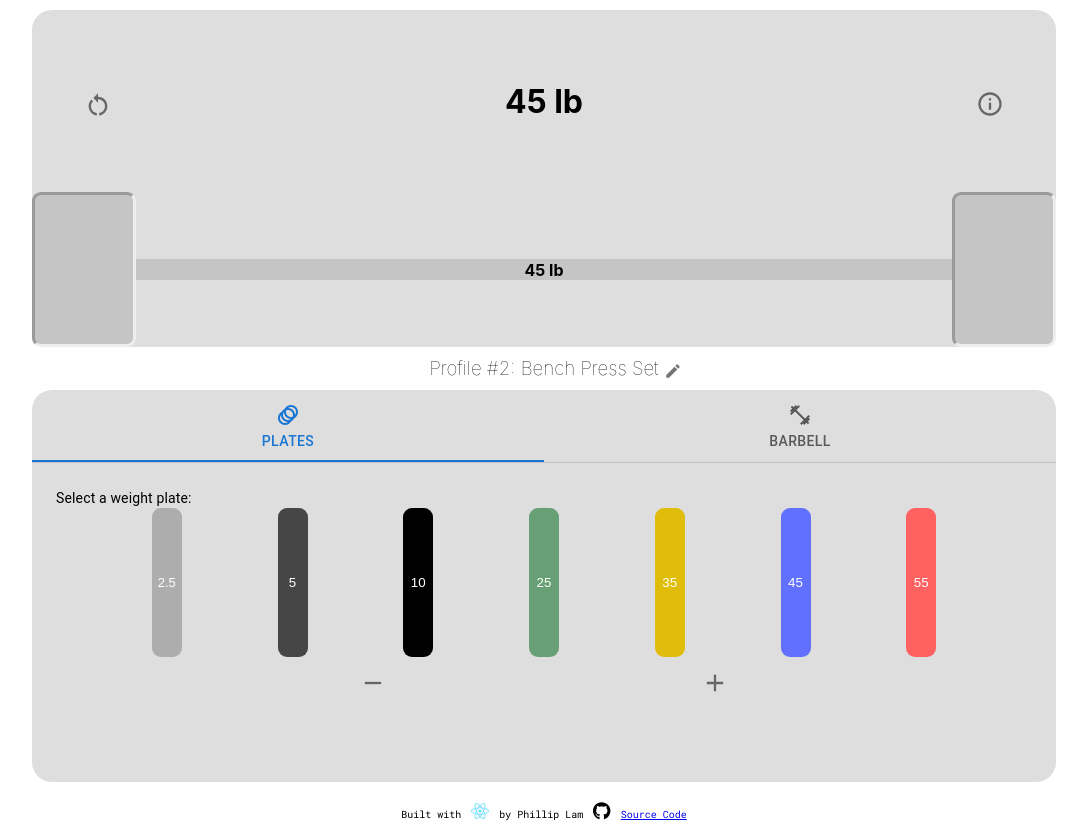
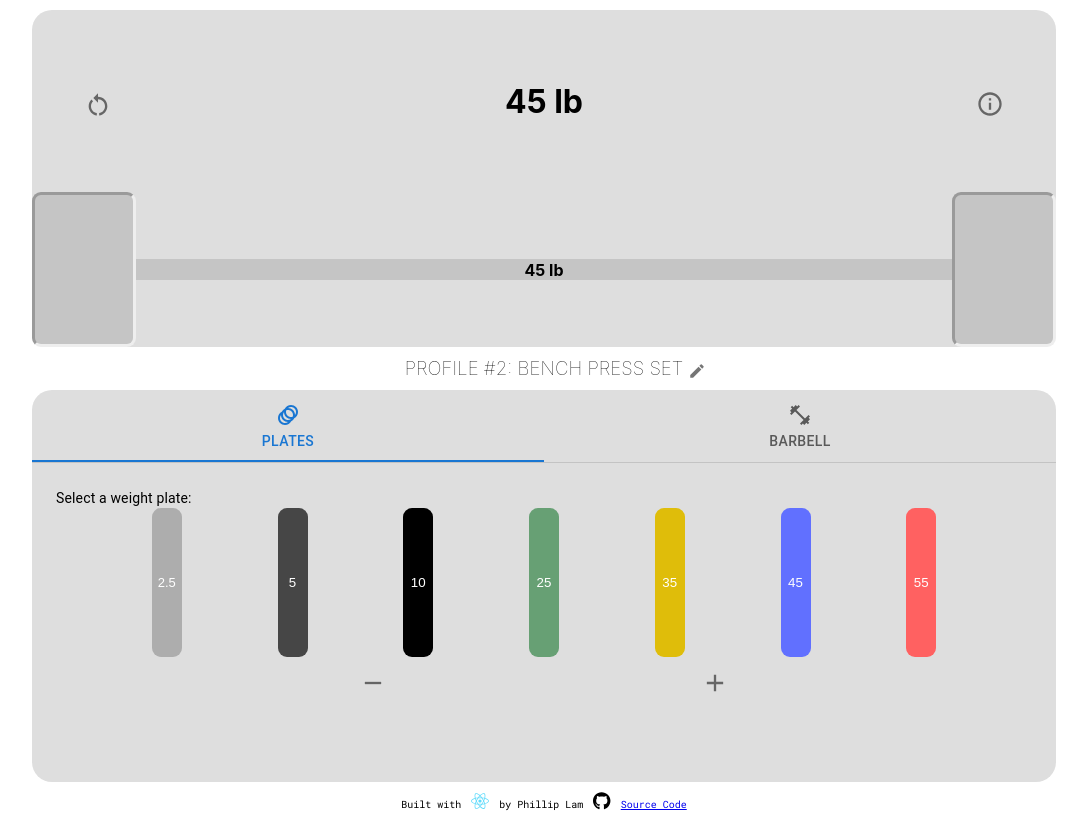
Before and after one commit to philliplam8/barbell-calculator, a React (Create React App) app: page / in a window 1280 px wide. Shown: the whole page, without its empty margins (96-1183 px from the left). Built offline with nearby package versions, Linux system fonts and the light colour scheme.

Commit message:
feat: updating document title with total weight

```diff
--- a/src/components/Footer/Footer.css
+++ b/src/components/Footer/Footer.css
@@ -6,6 +6,10 @@
     justify-content: center;
     font-size: x-small;
     font-family: 'Roboto Mono', monospace;
+}
+
+.footer p {
+    margin: 0;
 }
 
 .footer-item svg {
--- a/src/components/WeightControls/AddBarbell.js
+++ b/src/components/WeightControls/AddBarbell.js
@@ -16,9 +16,7 @@ export default function AddBarbell() {
         if (customBarbellWeight >= 0) {
             setBarWeight(customBarbellWeight);
         }
-
     }
-
 
     return (
         <div className='barbell--choices'>
@@ -29,6 +27,7 @@ export default function AddBarbell() {
             <TextField
                 id="barbell-weight-custom"
                 type="number"
+                size="small"
                 label="Custom Barbell Weight"
                 variant="outlined"
                 onChange={barbellCustomHandler}
--- a/src/components/WeightControls/WeightControls.js
+++ b/src/components/WeightControls/WeightControls.js
@@ -1,7 +1,6 @@
 import { useContext, useEffect } from 'react';
 import { WeightContext } from '../../WeightContext';
 import ControlTabs from './ControlTabs';
-// import SwipeableViews from 'react-swipeable-views';
 import './WeightControls.css';
 
 export default function WeightControls() {
@@ -10,6 +9,8 @@ export default function WeightControls() {
     const [totalWeight, setTotalWeight] = totalWeightValue;
     const [barWeight, setBarWeight] = barWeightValue;
     const [plateAmount, setPlateAmount] = plateAmountValue;
+
+    const unit = 'lb';
 
     const calculateTotalWeight = () => {
 
@@ -28,7 +29,8 @@ export default function WeightControls() {
 
     // Update the Total Weight Displayed
     useEffect(() => {
-        calculateTotalWeight();;
+        calculateTotalWeight();
+        document.title = `Barbell Calculator - ${totalWeight}${unit}`
     });
 
     return (
--- a/src/components/WeightDisplay/WeightProfileTitle.js
+++ b/src/components/WeightDisplay/WeightProfileTitle.js
@@ -6,7 +6,7 @@ export default function WeightProfileTitle(props) {
 
     return (
         <div className='profile'>
-            <h3 className='profile--name'>Profile #2: Bench Press Set</h3>
+            <h3 className='profile--name'>PROFILE #2: BENCH PRESS SET</h3>
             <div className='profile--edit'>
                 <IconButton aria-label="edit-title" size="small">
                     <EditIcon fontSize='inherit' />
```
